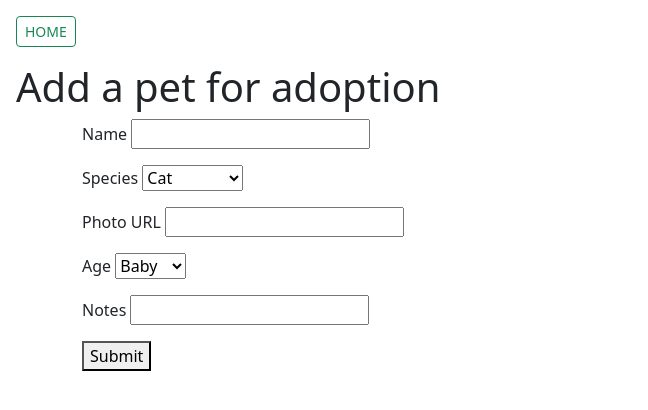
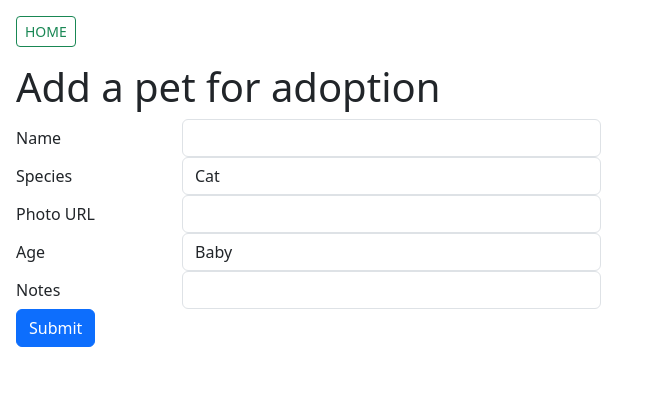
Before and after one commit to ndrewjensen/flask-adopt, a Flask app: page /add in a window 1280 px wide. Shown: the top 410 px of the page, without its empty margins (0-648 px from the left). Run offline with Flask 2, Linux system fonts and the light colour scheme; some libraries are stand-ins or nearby versions.

Commit message:
add bootstrap

```diff
--- a/templates/addpet.html
+++ b/templates/addpet.html
@@ -8,26 +8,28 @@
 
 <h1 class="mx-3">Add a pet for adoption</h1>
 
-<div class="container">
 
-  <form id="pet-add-form" method="POST">
+
+  <form id="pet-add-form" method="POST" class="col-6 mx-3" >
     {{ form.hidden_tag() }} <!--add type=hidden form fields -->
 
     {% for field in form
            if field.widget.input_type != 'hidden' %}
 
-      <p>
-        {{ field.label }}
-        {{ field }}
+        <div class="form-group row">
+          {{ field.label(class='col-3 col-form-label') }}
+          <div class="col-8">
+            {% for error in field.errors %}<div class="col-sm-12 btn btn-sm btn-danger">{{ error }}</div>{% endfor %}
+            {{ field(class='form-control') }}
+          </div>
 
-        {% for error in field.errors %}
-          {{ error }}
-        {% endfor %}
-      </p>
+        </div>
+
+
 
     {% endfor %}
 
-    <button type="submit">Submit</button>
+    <button type="submit" class="btn btn-primary">Submit</button>
   </form>
 
 </div>
--- a/templates/petinfo.html
+++ b/templates/petinfo.html
@@ -29,7 +29,7 @@
   <form id="pet-edit-form" method="POST">
     {{ form.hidden_tag() }}
     <!--add type=hidden form fields -->
-
+    <div class="form-group">
     {% for field in form
     if field.widget.input_type != 'hidden' %}
 
@@ -43,7 +43,7 @@
     </p>
 
     {% endfor %}
-
+  </div>
     <button type="submit" class="btn btn-primary">Submit</button>
   </form>
 
```
Also changed, not shown: templates/index.html (+6 -4 lines).
